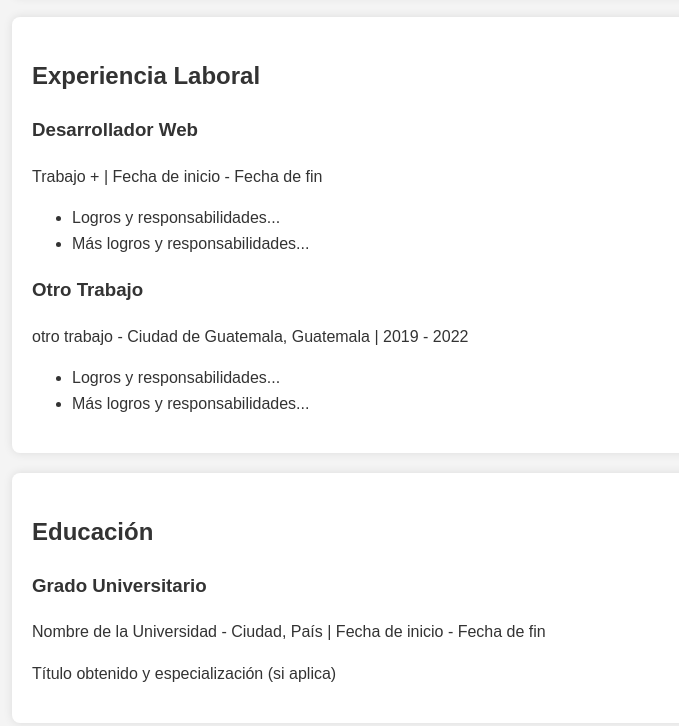
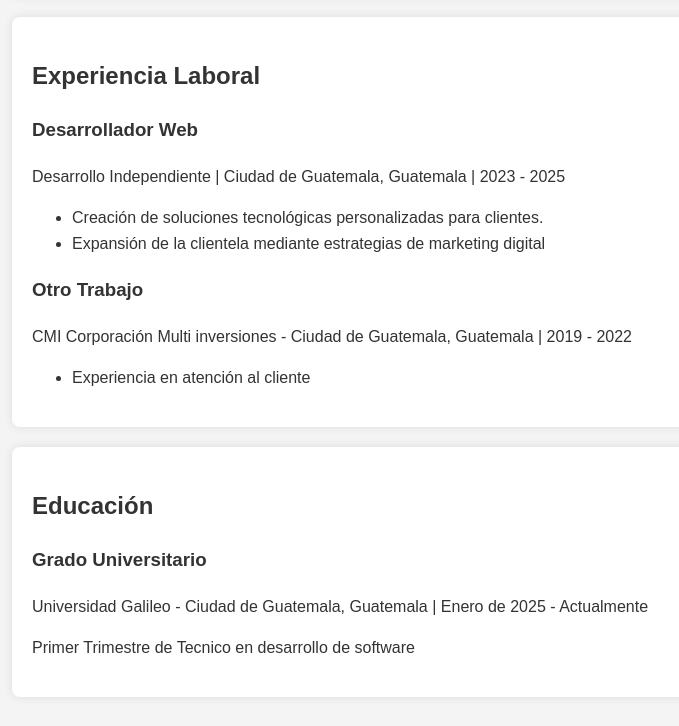
Before and after one commit to CesarECero/cesarecero.github.io, a plain HTML site: page index.html in a window 1280 px wide. Shown: the part 584-1310 px from the top of the page, without its empty margins (208-887 px from the left). Drawn offline with Linux system fonts and the light colour scheme.

Commit message:
Update index.html

```diff
--- a/index.html
+++ b/index.html
@@ -154,19 +154,18 @@
         <h2>Experiencia Laboral</h2>
         <div>
             <h3>Desarrollador Web</h3>
-            <p>Trabajo + | Fecha de inicio - Fecha de fin</p>
+            <p>Desarrollo Independiente | Ciudad de Guatemala, Guatemala | 2023 - 2025</p>
             <ul>
-                <li>Logros y responsabilidades...</li>
-                <li>Más logros y responsabilidades...</li>
+                <li>Creación de soluciones tecnológicas personalizadas para clientes.</li>
+                <li>Expansión de la clientela mediante estrategias de marketing digital</li>
             </ul>
         </div>
 
         <div>
             <h3>Otro Trabajo</h3>
-            <p>otro trabajo - Ciudad de Guatemala, Guatemala | 2019 - 2022</p>
+            <p>CMI Corporación Multi inversiones - Ciudad de Guatemala, Guatemala | 2019 - 2022</p>
             <ul>
-                <li>Logros y responsabilidades...</li>
-                <li>Más logros y responsabilidades...</li>
+                <li>Experiencia en atención al cliente</li>
             </ul>
         </div>
     </section>
@@ -176,8 +175,8 @@
         <div>
 
             <h3>Grado Universitario</h3>
-            <p>Nombre de la Universidad - Ciudad, País | Fecha de inicio - Fecha de fin</p>
-            <p>Título obtenido y especialización (si aplica)</p>
+            <p>Universidad Galileo - Ciudad de Guatemala, Guatemala | Enero de 2025 - Actualmente</p>
+            <p>Primer Trimestre de Tecnico en desarrollo de software</p>
         </div>
     </section>
 
```
